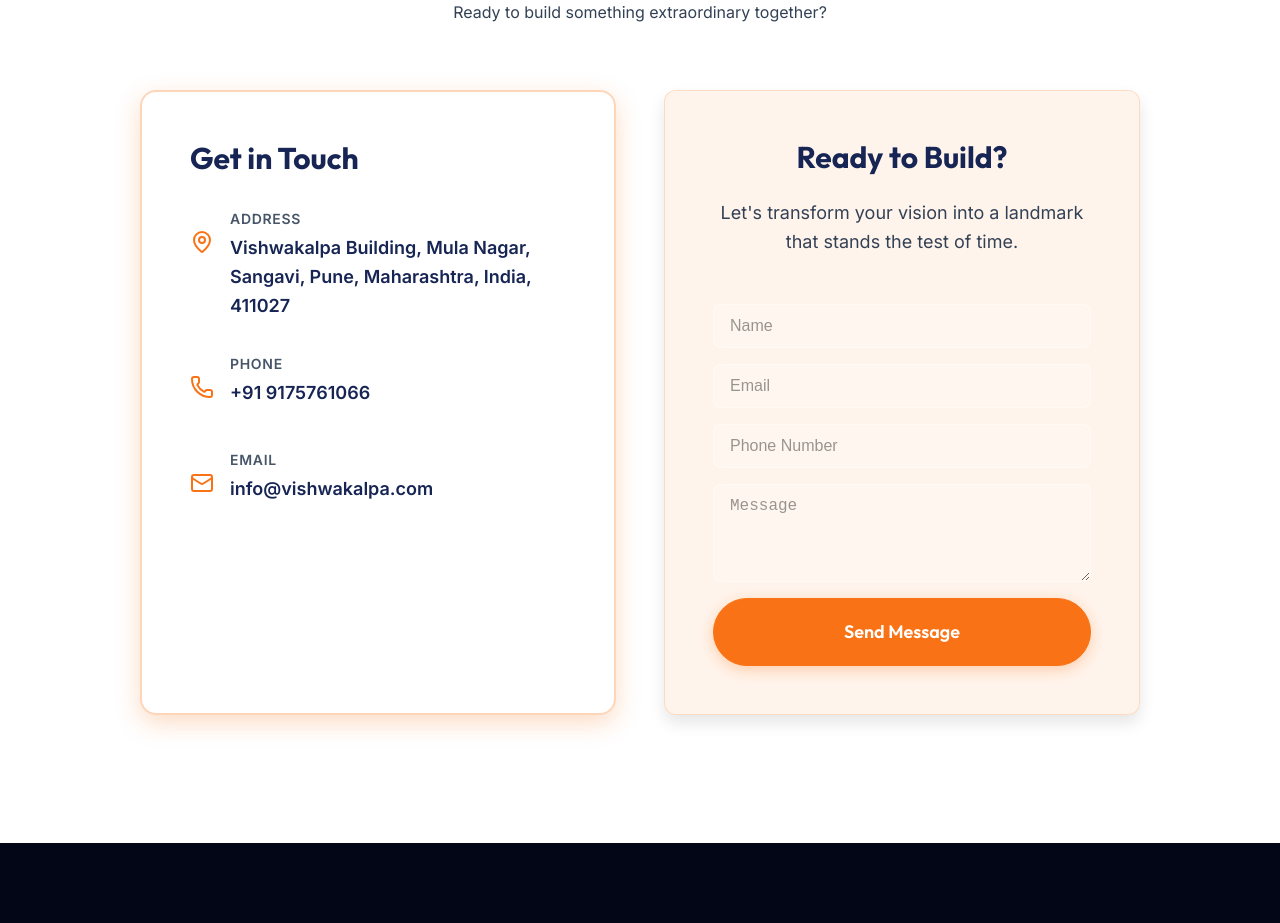
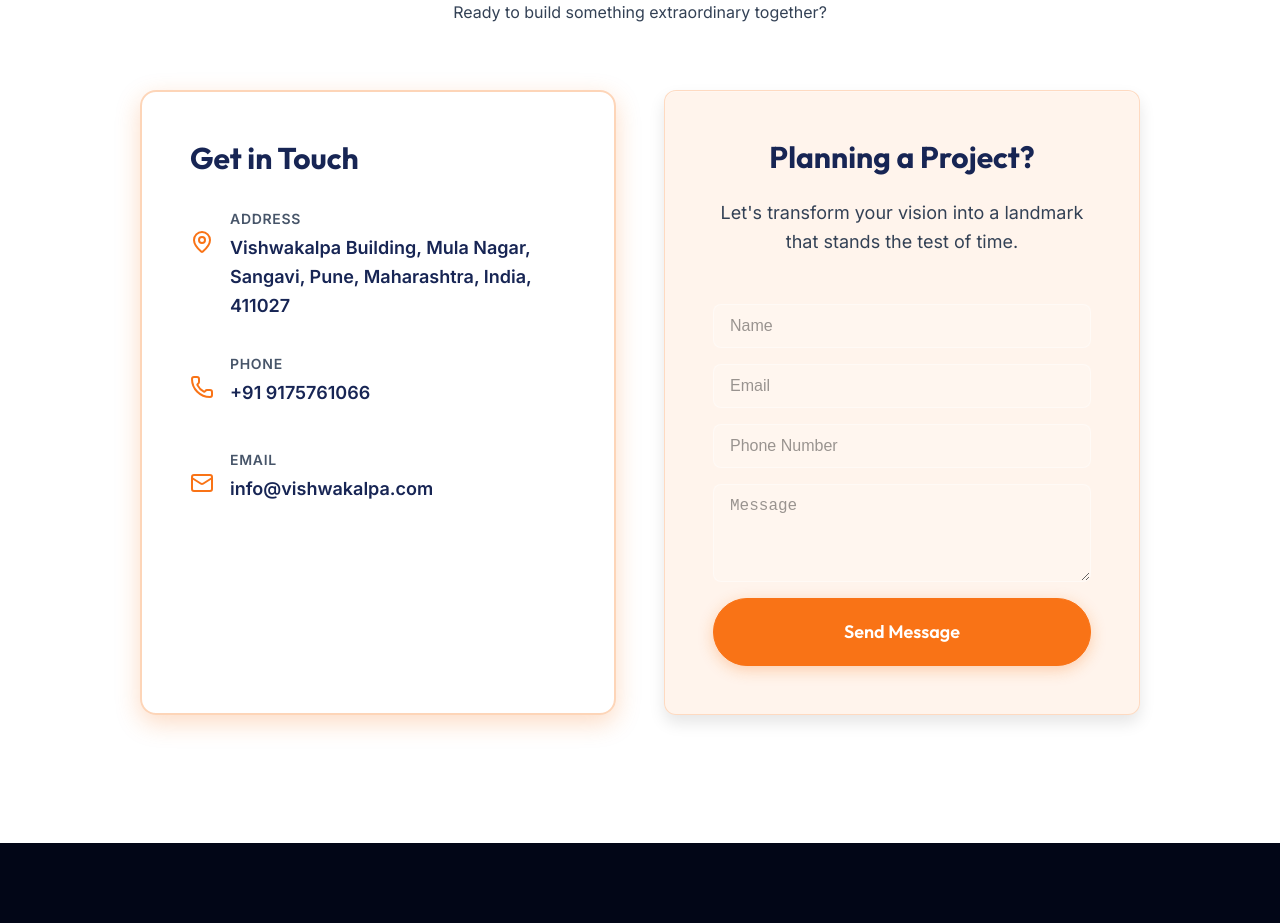
Before and after one commit to ayushghodke/Vishwakalpa, a React (Vite) app: page / in a window 1280 px wide. Shown: the part 4860-5783 px from the top of the page. Built offline with nearby package versions, Linux system fonts and the light colour scheme.

Commit message:
Instead of Ready to Build - "Planning a Project?"

```diff
--- a/src/sections/Contact.tsx
+++ b/src/sections/Contact.tsx
@@ -61,7 +61,7 @@
 
                         {/* CTA Card */}
                         <div className="cta-card glass-panel">
-                            <h3>Ready to Build?</h3>
+                            <h3>Planning a Project?</h3>
                             <p className="cta-description">
                                 Let's transform your vision into a landmark that stands the test of time.
                             </p>
```
